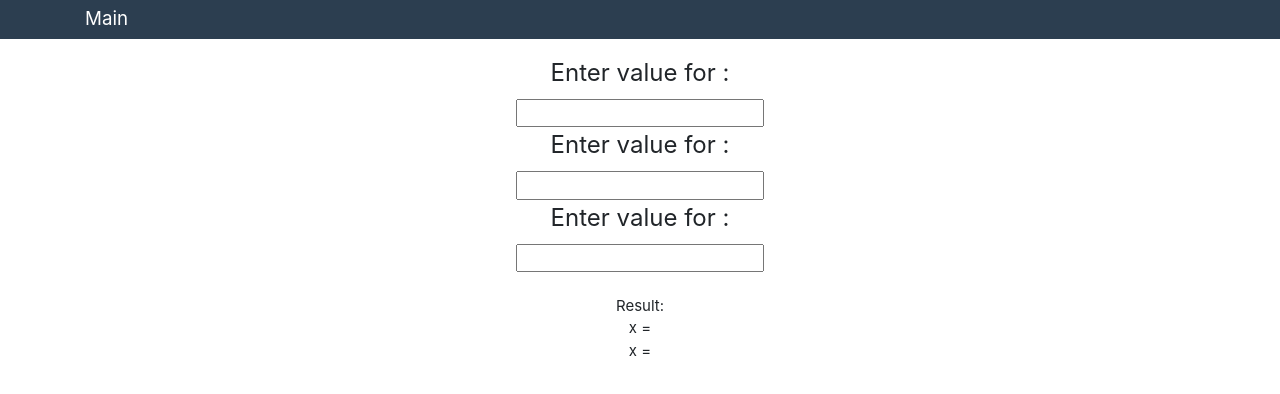
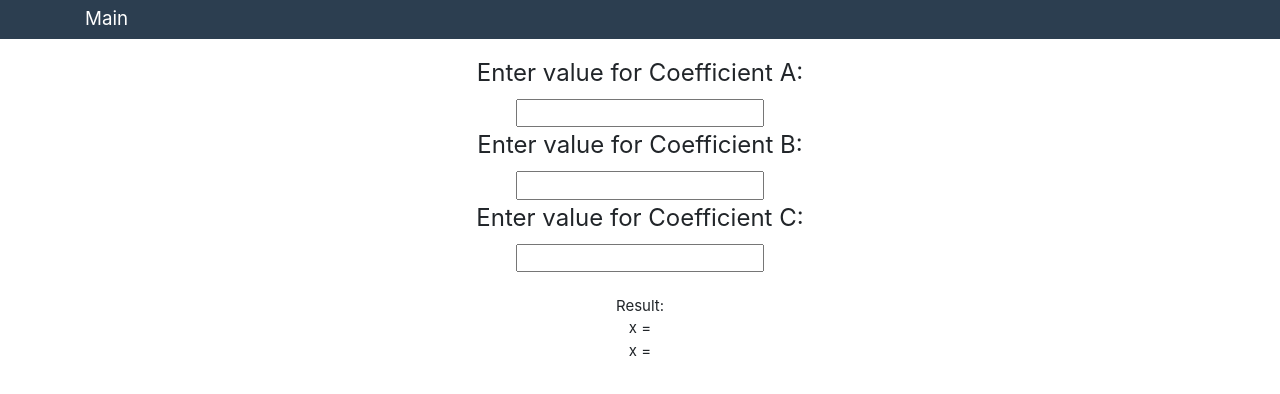
Before and after one commit to stevenlmcgraw/converter-frontend, a React (Create React App) app: page /quadraticFormula in a window 1280 px wide. Shown: the top 394 px of the page. Built offline with nearby package versions, Linux system fonts and the light colour scheme.

Commit message:
Corrects issue with state passed to InputValues component

```diff
--- a/src/components/Calculations/QuadraticFormula.js
+++ b/src/components/Calculations/QuadraticFormula.js
@@ -10,7 +10,12 @@ class QuadraticFormula extends React.Component {
             b: Decimal,
             c: Decimal,
             x1: Decimal,
-            x2: Decimal
+            x2: Decimal,
+            variableNames: {
+                coefA: 'Coefficient A',
+                coefB: 'Coefficient B',
+                coefC: 'Coefficient C'
+            }
         }
     }
 
@@ -46,26 +51,21 @@ class QuadraticFormula extends React.Component {
     }
 
     render() {
-        const variableNames = {
-            coefA: 'Coefficient A',
-            coefB: 'Coefficient B',
-            coefC: 'Coefficient C'
-        }
         return (
             <div>
                 <div>
                     <InputValues
-                    variableName="coefA"
+                    variableName={this.state.variableNames.coefA}
                     inputValue={this.props.a}
                     onVariableChange={this.handleChangeA}
                     />
                     <InputValues
-                    variableName="coefB"
+                    variableName={this.state.variableNames.coefB}
                     inputValue={this.props.b}
                     onVariableChange={this.handleChangeB}
                     />
                     <InputValues
-                    variableName="coefC"
+                    variableName={this.state.variableNames.coefC}
                     inputValue={this.props.c}
                     onVariableChange={this.handleChangeC}
                     />
--- a/src/components/Conversions/PoundMassToPoundForce.js
+++ b/src/components/Conversions/PoundMassToPoundForce.js
@@ -5,9 +5,15 @@ import {Decimal} from 'decimal.js';
 class PoundMassToPoundForce extends React.Component {
     constructor(props) {
         super(props);
-        this.state = {poundsMass: Decimal,
-                        acceleration: Decimal,
-                        poundsForce: Decimal};
+        this.state = {
+            poundsMass: Decimal,
+            acceleration: Decimal,
+            poundsForce: Decimal,
+            variableNames: {
+                pM: 'Pounds Mass',
+                a: 'Acceleration Due to Gravity'
+            }
+        };
     }
 
     handlePoundsMassChange = async (inputValue) => {
@@ -31,19 +37,15 @@ class PoundMassToPoundForce extends React.Component {
     };
 
     render() {
-        const variableNames = {
-            pM: 'Pounds Mass',
-            a: 'Acceleration Due to Gravity'
-        }
         return (
             <div>
             <div>
                 <InputValues
-                variableName="pM"
+                variableName={this.state.variableNames.pM}
                 inputValue={this.props.poundsMass}
                 onVariableChange={this.handlePoundsMassChange} />
                 <InputValues
-                variableName="a"
+                variableName={this.state.variableNames.a}
                 inputValue={this.props.acceleration}
                 onVariableChange={this.handleAccelerationChange} />
             </div>
--- a/src/components/Utilities/InputValues.js
+++ b/src/components/Utilities/InputValues.js
@@ -3,6 +3,10 @@ import React from "react";
 class InputValues extends React.Component {
     constructor(props) {
         super(props);
+        this.state = {
+            inputValue: '',
+            variableName: ''
+        }
     }
 
     handleChange = (e) => {
@@ -10,13 +14,10 @@ class InputValues extends React.Component {
     }
 
     render() {
-        const inputValue = this.props.inputValue;
-        const variableName = this.props.variableName;
-        const variableNames = {};
         return (
             <fieldset>
-                <legend>Enter value for {variableNames[variableName]}: </legend>
-                <input value={inputValue}
+                <legend>Enter value for {this.props.variableName}: </legend>
+                <input value={this.props.inputValue}
                         onChange={this.handleChange} />
             </fieldset>
         );
```
